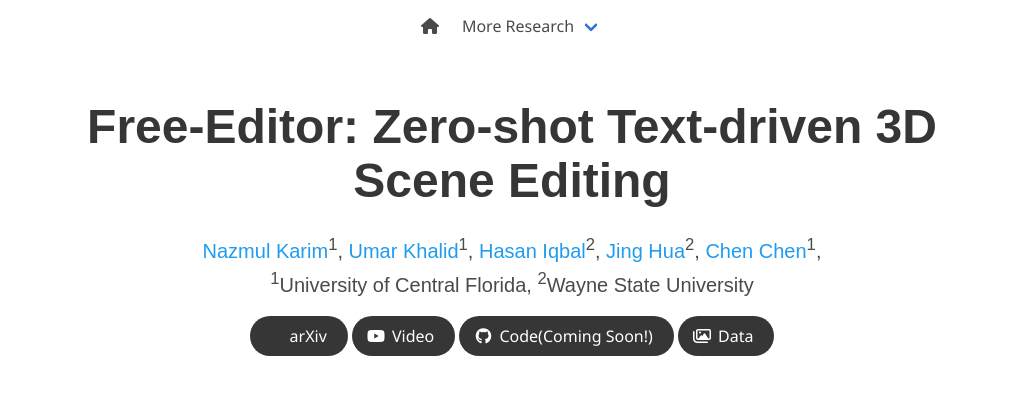
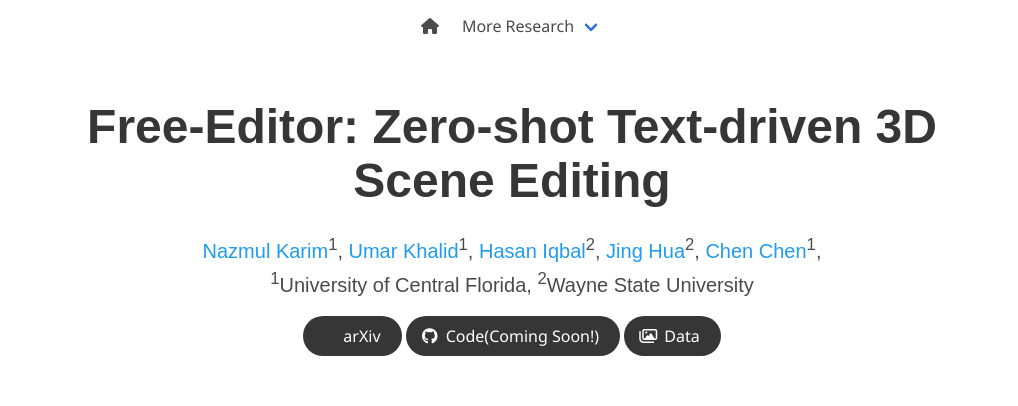
Before and after one commit to free-editor/free-editor.github.io, a plain HTML site: page index.html in a window 1280 px wide. Shown: the top 406 px of the page, without its empty margins (128-1146 px from the left). Drawn offline with nearby package versions, Linux system fonts and the light colour scheme; some icons are missing; a web font is replaced by a local one.

Commit message:
Update index.html

```diff
--- a/index.html
+++ b/index.html
@@ -116,16 +116,6 @@
                       <i class="ai ai-arxiv"></i>
                   </span>
                   <span>arXiv</span>
-                </a>
-              </span>
-              <!-- Video Link. -->
-              <span class="link-block">
-                <a href="https://youtu.be/sXnIwWz_DVA"
-                   class="external-link button is-normal is-rounded is-dark">
-                  <span class="icon">
-                      <i class="fab fa-youtube"></i>
-                  </span>
-                  <span>Video</span>
                 </a>
               </span>
               <!-- Code Link. -->
```
